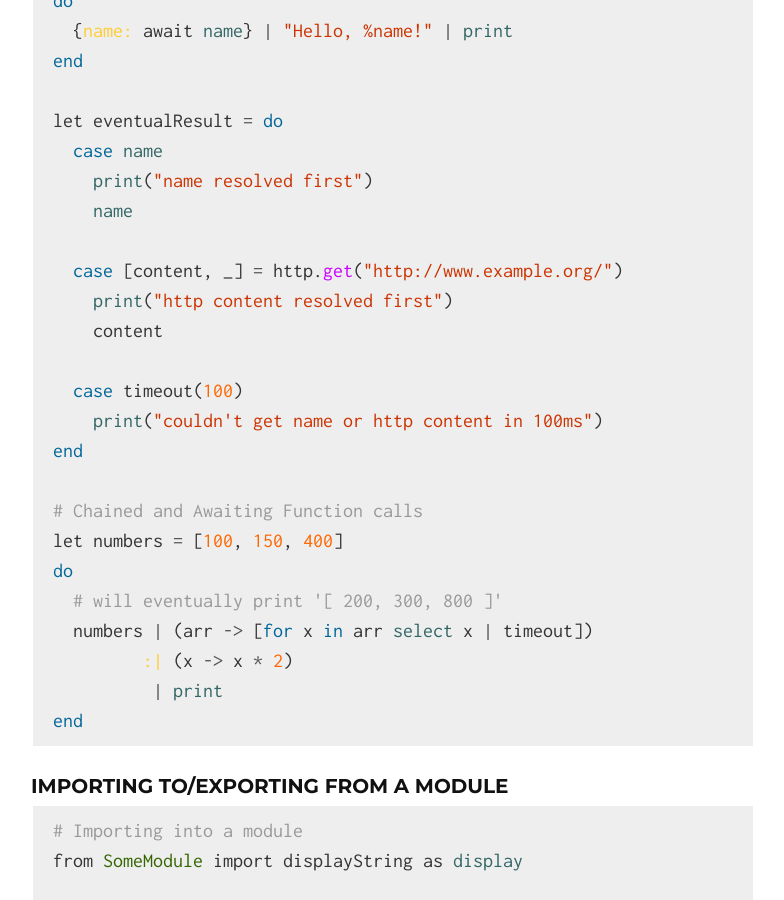
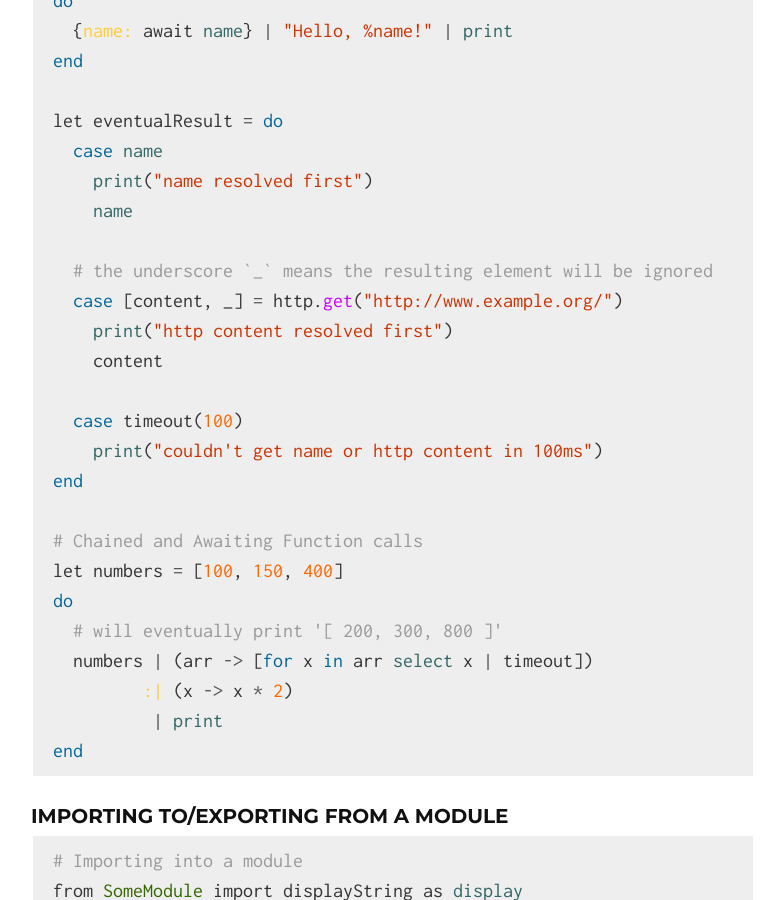
Before and after one commit to kode4food/fate-lang, a Jekyll site: the page built from index.md, in a window 1280 px wide and 900 px high, scrolled down 5174 px. Shown: the whole window, without its empty margins (247-1031 px from the left). Built offline with Jekyll 4.4.1, drawn with Linux system fonts in a browser that asks for light colours.

Commit message:
explain underscore

```diff
--- a/index.md
+++ b/index.md
@@ -177,6 +177,7 @@ let eventualResult = do
     print("name resolved first")
     name
 
+  # the underscore `_` means the resulting element will be ignored
   case [content, _] = http.get("http://www.example.org/")
     print("http content resolved first")
     content
```
